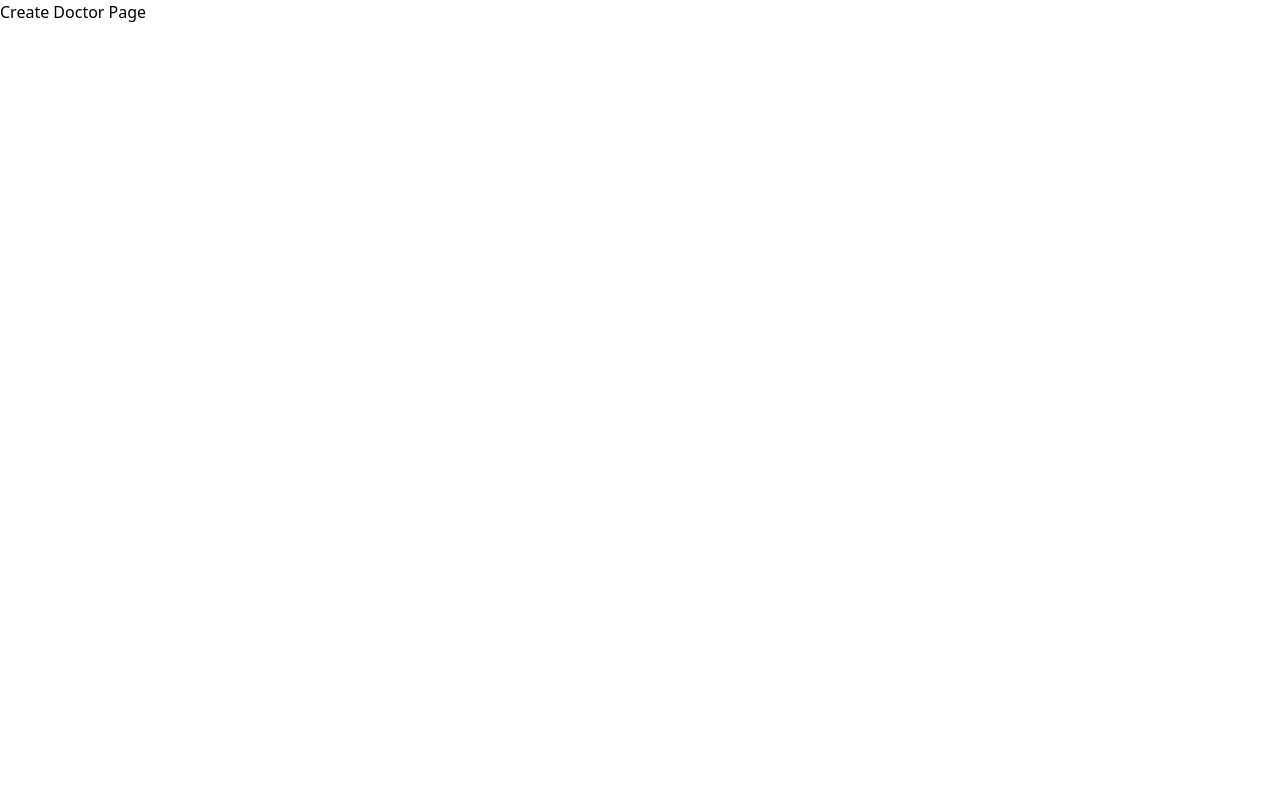
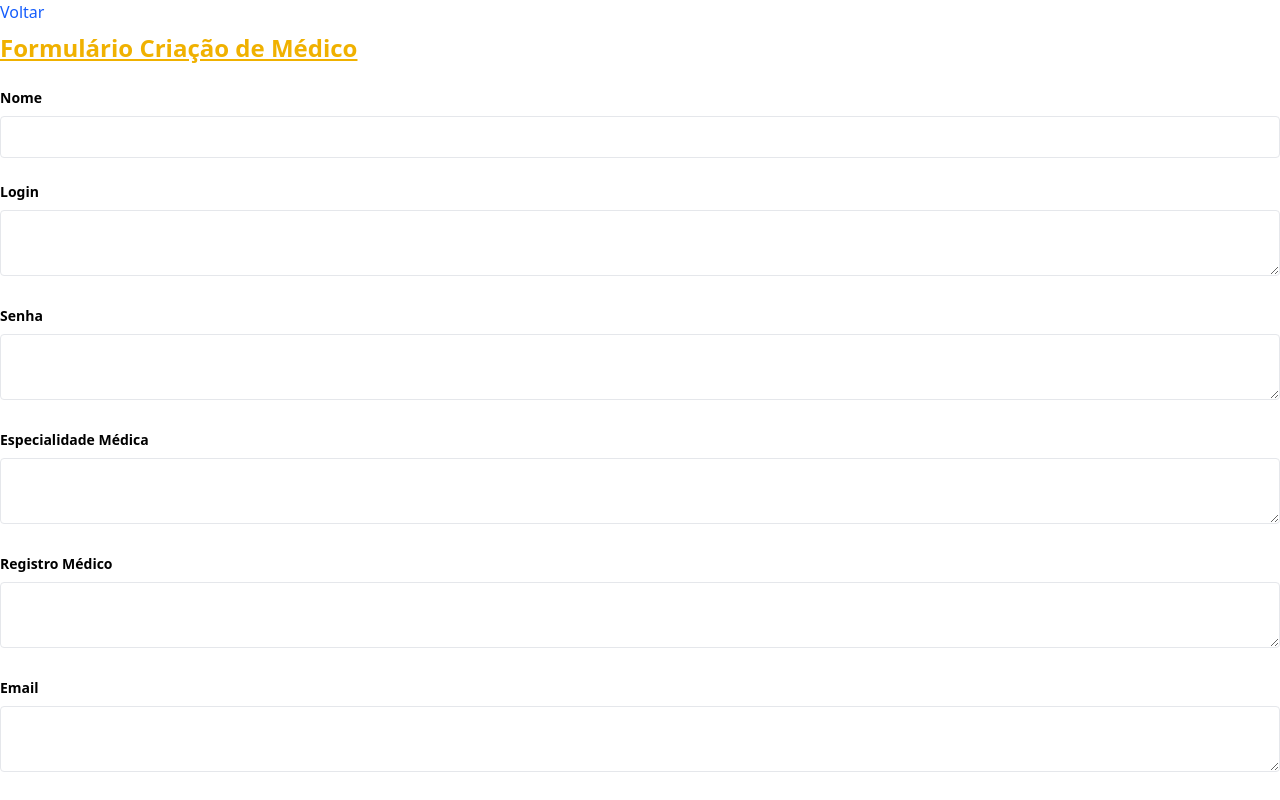
Before and after one commit to ranieriiuri/MediApp, a Next.js app in the folder medi-app-frontend/: page /doctor/create in a window 1280 px wide. Shown: the top 800 px of the page. Built offline with nearby package versions, Linux system fonts and the light colour scheme.

Commit message:
created '/home(login)' and '/doctor/create' behavior, including token creation and using

```diff
--- a/medi-app-frontend/src/app/doctor/create/page.tsx
+++ b/medi-app-frontend/src/app/doctor/create/page.tsx
@@ -1,9 +1,110 @@
-import React from "react";
+"use client"
+import Link from "next/link";
+import { useRouter } from "next/navigation";
+import React, { useState } from "react";
 
 export default function DoctorCreate() {
+    // o roteador é sempre usado pra navegar entre outras paginas
+    const router = useRouter();
+    //todas as var de estado q receberão os dados do formulario (abaixo) para estruturá-los no 'formData' abaixo que será enviado na req pro backend
+    const [name, setName] = useState<string>('');
+    const [login, setLogin] = useState<string>('');
+    const [password, setPassword] = useState<string>('');
+    const [medicalSpecialty, setMedicalSpecialty] = useState<string>('');
+    const [medicalRegistration, setMedicalRegistration] = useState<string>('');
+    const [email, setEmail] = useState<string>('');
+    const [phone, setPhone] = useState<string>('');
+    const [error, setError] = useState<string | null>(null);
+    const [token, setToken] = useState<string>('');
+
+    //tratamento de erro padrão
+    const addDoctor = async (e: any) => {
+        e.preventDefault();
+        setError(null);
+
+        // se os campos estiverem preenchidos, criar uma const com esses dados
+        if (name != "" && login != ""
+            && password != "" && medicalSpecialty != ""
+            && medicalRegistration != "" && email != "" && phone != "") {
+
+            const formData = {
+                name: name,
+                login: login,
+                password: password,
+                medicalSpecialty: medicalSpecialty,
+                medicalRegistration: medicalRegistration,
+                email: email,
+                phone: phone
+            }
+
+            //retornar no console caso o token esteja vazio
+            console.log(sessionStorage.getItem("token"));
+            if(sessionStorage.getItem("token") == null) {
+                setToken('');
+            }
+
+            //aqui, para criar um novo médico, já utilizamos o token para pedir autorização na req...
+            const add = await fetch('http://127.0.0.1:3001/postDoctor', {
+                method: 'POST',
+                headers: {
+                    'Content-Type': 'application/json',
+                    'Authorization': sessionStorage.getItem("token") || ''
+                },
+                body: JSON.stringify(formData)
+            });
+
+            const content = await add.json();
+
+            if (content.login) {
+                router.push('/home');
+            } else {
+                setError(content.error);
+            }
+
+        }
+
+
+    };
+
     return (
         <>
-            <h1>Create Doctor Page</h1>
-        </>
-    );
-};
+            <Link className="font-medium text-blue-600 dark:text-blue-500 hover:underline" href="/home">Voltar</Link>
+            <form className='w-full' onSubmit={addDoctor}>
+                <span className='font-bold text-yellow-500 py-2 block underline text-2xl'>Formulário Criação de Médico</span>
+                <div className='w-full py-2'>
+                    <label htmlFor="" className='text-sm font-bold py-2 block'>Nome</label>
+                    <input type='text' name='name' className='w-full border-[1px] border-gray-200 p-2 rounded-sm' onChange={(e: any) => setName(e.target.value)} />
+                </div>
+                <div className='w-full py-2'>
+                    <label htmlFor="" className='text-sm font-bold py-2 block'>Login</label>
+                    <textarea name='login' className='w-full border-[1px] border-gray-200 p-2 rounded-sm' onChange={(e: any) => setLogin(e.target.value)} />
+                </div>
+                <div className='w-full py-2'>
+                    <label htmlFor="" className='text-sm font-bold py-2 block'>Senha</label>
+                    <textarea name='password' className='w-full border-[1px] border-gray-200 p-2 rounded-sm' onChange={(e: any) => setPassword(e.target.value)} />
+                </div>
+                <div className='w-full py-2'>
+                    <label htmlFor="" className='text-sm font-bold py-2 block'>Especialidade Médica</label>
+                    <textarea name='medicalSpecialty' className='w-full border-[1px] border-gray-200 p-2 rounded-sm' onChange={(e: any) => setMedicalSpecialty(e.target.value)} />
+                </div>
+                <div className='w-full py-2'>
+                    <label htmlFor="" className='text-sm font-bold py-2 block'>Registro Médico</label>
+                    <textarea name='medicalRegistration' className='w-full border-[1px] border-gray-200 p-2 rounded-sm' onChange={(e: any) => setMedicalRegistration(e.target.value)} />
+                </div>
+                <div className='w-full py-2'>
+                    <label htmlFor="" className='text-sm font-bold py-2 block'>Email</label>
+                    <textarea name='email' className='w-full border-[1px] border-gray-200 p-2 rounded-sm' onChange={(e: any) => setEmail(e.target.value)} />
+                </div>
+                <div className='w-full py-2'>
+                    <label htmlFor="" className='text-sm font-bold py-2 block'>Telefone</label>
+                    <textarea name='phone' className='w-full border-[1px] border-gray-200 p-2 rounded-sm' onChange={(e: any) => setPhone(e.target.value)} />
+                </div>
+                <div className='w-full py-2'>
+                    <button className="w-20 p-2 text-white border-gray-200 border-[1px] rounded-sm bg-green-400">Submit</button>
+                </div>
+                <div>
+                    {error && <div className="p-2 text-white border-gray-200 border-[1px] rounded-sm bg-red-400" style={{ color: 'red' }}>{error}</div>}
+                </div>
+            </form></>
+    )
+}
--- a/medi-app-frontend/src/app/page.tsx
+++ b/medi-app-frontend/src/app/page.tsx
@@ -1,116 +1,64 @@
-import Image from "next/image";
+"use client"
+import React, {useState} from "react";
+import { useRouter } from "next/navigation";
 
 export default function Home() {
+
+  const router = useRouter();
+  const [login, setLogin] = useState<string>(''); // hook = gancho
+  const [password, setPassword] = useState<string>('');
+  const [error, setError] = useState<string | null>('');
+
+  const authentication = async (e: any) => {
+    e.preventDefault();
+    setError(null);
+
+    if (login != "" && password != "") {
+
+      const formData = {
+        login: login,
+        password: password
+      }
+
+      //mapeamento p chamada de login p backend (ainda sem token, pq aqui é q ele é gerado)
+      const add = await fetch('http://localhost:3001/login', {
+        method: 'POST',
+        headers: { 'Content-Type': 'application/json' },
+        body: JSON.stringify(formData)
+
+      })
+      //aqui recebemos o token de acesso gerado pelo back e salvamos para utilizarmos *essa é uma implementação menos segura, via 'sessão de usuário'
+      const content = await add.json();
+      if (content.token) {
+        sessionStorage.setItem("token", content.token);
+        router.push('/home');
+      } else {
+        setError(content.error);
+      }
+
+    }
+  }
+
   return (
-    <div className="grid grid-rows-[20px_1fr_20px] items-center justify-items-center min-h-screen p-8 pb-20 gap-16 sm:p-20 font-[family-name:var(--font-geist-sans)]">
-      <main className="flex flex-col gap-8 row-start-2 items-center sm:items-start">
-        <Image
-          className="dark:invert"
-          src="/next.svg"
-          alt="Next.js logo"
-          width={180}
-          height={38}
-          priority
-        />
-        <ol className="list-inside list-decimal text-sm text-center sm:text-left font-[family-name:var(--font-geist-mono)]">
-          <li className="mb-2">
-            Get started by editing{" "}
-            <code className="bg-black/[.05] dark:bg-white/[.06] px-1 py-0.5 rounded font-semibold">
-              src/app/page.tsx
-            </code>
-            .
-          </li>
-          <li>Save and see your changes instantly.</li>
-        </ol>
+    <div>
+      <form className='w-full' onSubmit={authentication}>
+        <span className='font-bold text-blue-500 py-2 block text-2xl'>Login</span>
+        <div className='w-full py-2'>
+          <label htmlFor="" className='text-sm font-bold py-2 block'>Usuário</label>
+          <input type='text' name='name' className='w-full border-[1px] border-gray-200 p-2 rounded-sm' onChange={(e: any) => setLogin(e.target.value)} />
+        </div>
+        <div className='w-full py-2'>
+          <label htmlFor="" className='text-sm font-bold py-2 block'>Senha</label>
+          <input name='login' type="password" className='w-full border-[1px] border-gray-200 p-2 rounded-sm' onChange={(e: any) => setPassword(e.target.value)} />
+        </div>
+        <div className='w-full py-2'>
+          <button className="w-20 p-2 text-white border-gray-200 border-[1px] rounded-sm bg-green-400">Login</button>
+        </div>
+        <div>
+          {error && <div className="p-2 text-white border-gray-200 border-[1px] rounded-sm bg-red-400" style={{ color: 'red' }}>{error}</div>}
+        </div>
+      </form>
 
-        <div className="flex gap-4 items-center flex-col sm:flex-row">
-          <a
-            className="rounded-full border border-solid border-transparent transition-colors flex items-center justify-center bg-foreground text-background gap-2 hover:bg-[#383838] dark:hover:bg-[#ccc] text-sm sm:text-base h-10 sm:h-12 px-4 sm:px-5"
-            href="https://vercel.com/new?utm_source=create-next-app&utm_medium=appdir-template-tw&utm_campaign=create-next-app"
-            target="_blank"
-            rel="noopener noreferrer"
-          >
-            <Image
-              className="dark:invert"
-              src="/vercel.svg"
-              alt="Vercel logomark"
-              width={20}
-              height={20}
-            />
-            Deploy now
-          </a>
-          <a
-            className="rounded-full border border-solid border-black/[.08] dark:border-white/[.145] transition-colors flex items-center justify-center hover:bg-[#f2f2f2] dark:hover:bg-[#1a1a1a] hover:border-transparent text-sm sm:text-base h-10 sm:h-12 px-4 sm:px-5 sm:min-w-44"
-            href="https://nextjs.org/docs?utm_source=create-next-app&utm_medium=appdir-template-tw&utm_campaign=create-next-app"
-            target="_blank"
-            rel="noopener noreferrer"
-          >
-            Read our docs
-          </a>
-        </div>
-      </main>
-      <footer className="row-start-3 flex gap-6 flex-wrap items-center justify-center">
-        <a
-          className="flex items-center gap-2 hover:underline hover:underline-offset-4"
-          href="https://nextjs.org/learn?utm_source=create-next-app&utm_medium=appdir-template-tw&utm_campaign=create-next-app"
-          target="_blank"
-          rel="noopener noreferrer"
-        >
-          <Image
-            aria-hidden
-            src="/file.svg"
-            alt="File icon"
-            width={16}
-            height={16}
-          />
-          Learn
-        </a>
-        <a
-          className="flex items-center gap-2 hover:underline hover:underline-offset-4"
-          href="https://github.com/ranieriiuri"
-          target="_blank"
-          rel="noopener noreferrer"
-        >
-          <Image
-            aria-hidden
-            src="/file.svg"
-            alt="File icon"
-            width={16}
-            height={16}
-          />
-          ranieriiuri Dev
-        </a>
-        <a
-          className="flex items-center gap-2 hover:underline hover:underline-offset-4"
-          href="https://vercel.com/templates?framework=next.js&utm_source=create-next-app&utm_medium=appdir-template-tw&utm_campaign=create-next-app"
-          target="_blank"
-          rel="noopener noreferrer"
-        >
-          <Image
-            aria-hidden
-            src="/window.svg"
-            alt="Window icon"
-            width={16}
-            height={16}
-          />
-          Examples
-        </a>
-        <a
-          className="flex items-center gap-2 hover:underline hover:underline-offset-4"
-          href="https://nextjs.org?utm_source=create-next-app&utm_medium=appdir-template-tw&utm_campaign=create-next-app"
-          target="_blank"
-          rel="noopener noreferrer"
-        >
-          <Image
-            aria-hidden
-            src="/globe.svg"
-            alt="Globe icon"
-            width={16}
-            height={16}
-          />
-          Go to nextjs.org →
-        </a>
-      </footer>
     </div>
-  );
+  )
 }
```
Also changed, not shown: 2 other files (tests, documents, lock files or other folders).
